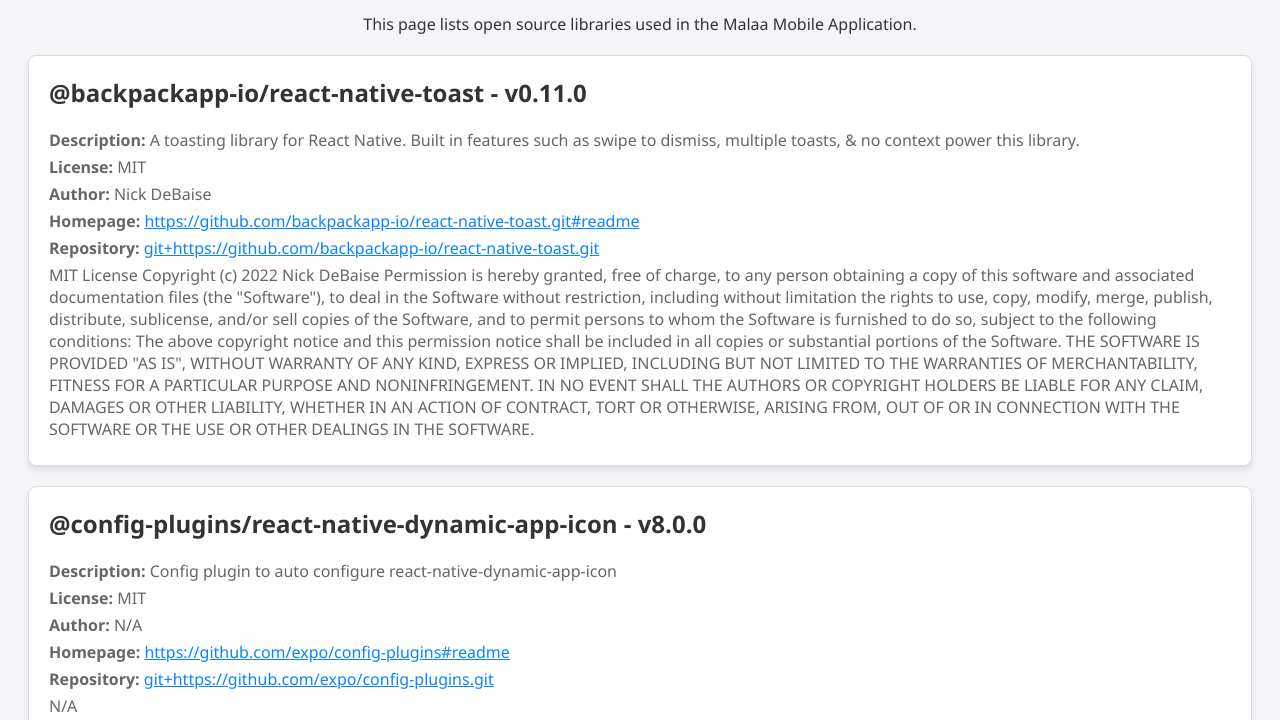
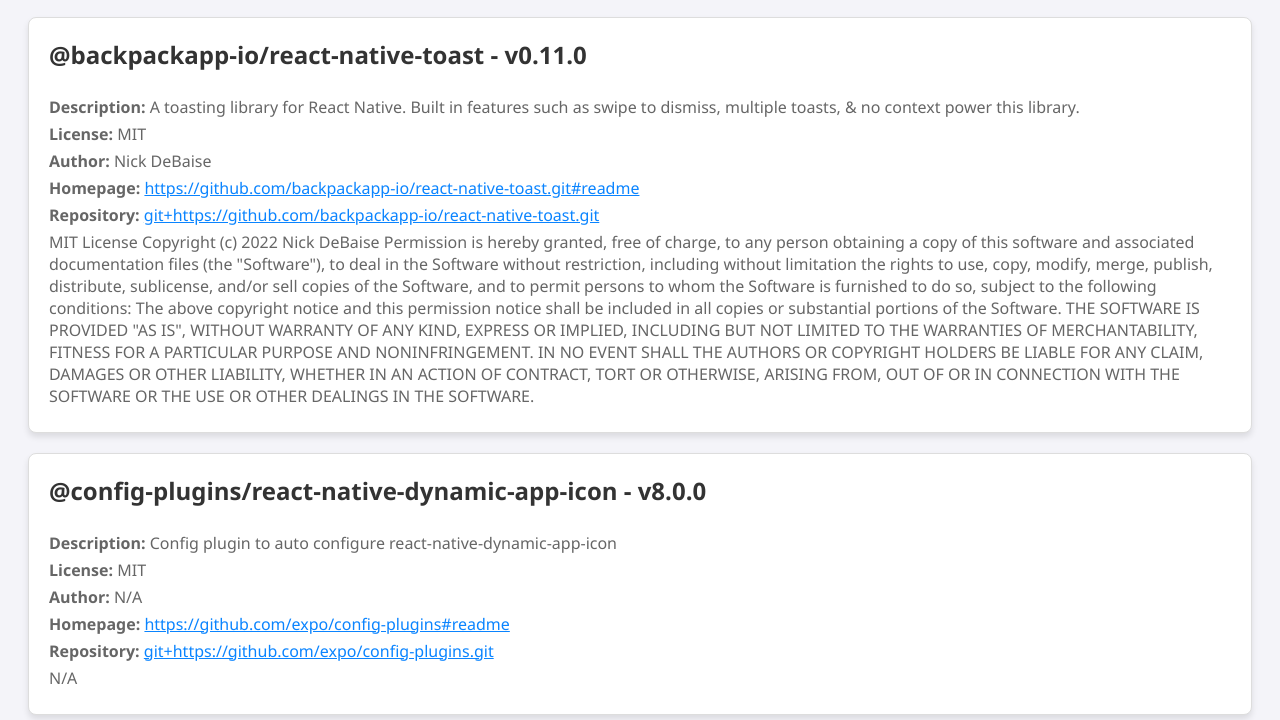
Before and after one commit to Malaa-tech/licenses, a website: page index.html in a window 1280 px wide. Shown: the part 80-800 px from the top of the page. Drawn offline with Linux system fonts and the light colour scheme.

Commit message:
feat: improve DX

```diff
--- a/index.html
+++ b/index.html
@@ -48,10 +48,6 @@
   <body>
     <header>
       <h1>Malaa Mobile Application - Open Source Libraries</h1>
-      <p>
-        This page lists open source libraries used in the Malaa Mobile
-        Application.
-      </p>
     </header>
     <div id="libraryList" class="library-list"></div>
     <script>
@@ -65,7 +61,7 @@
 
           libElement.innerHTML = `
             <h2>${lib.libraryName} - v${lib.version}</h2>
-            <div class="details">
+            <div class="details" style="overflow:hidden">
                 <p><strong>Description:</strong> ${lib._description}</p>
                 <p><strong>License:</strong> ${lib._license}</p>
                 <p><strong>Author:</strong> ${
```
Also changed, not shown: README.md, 2 other files.
